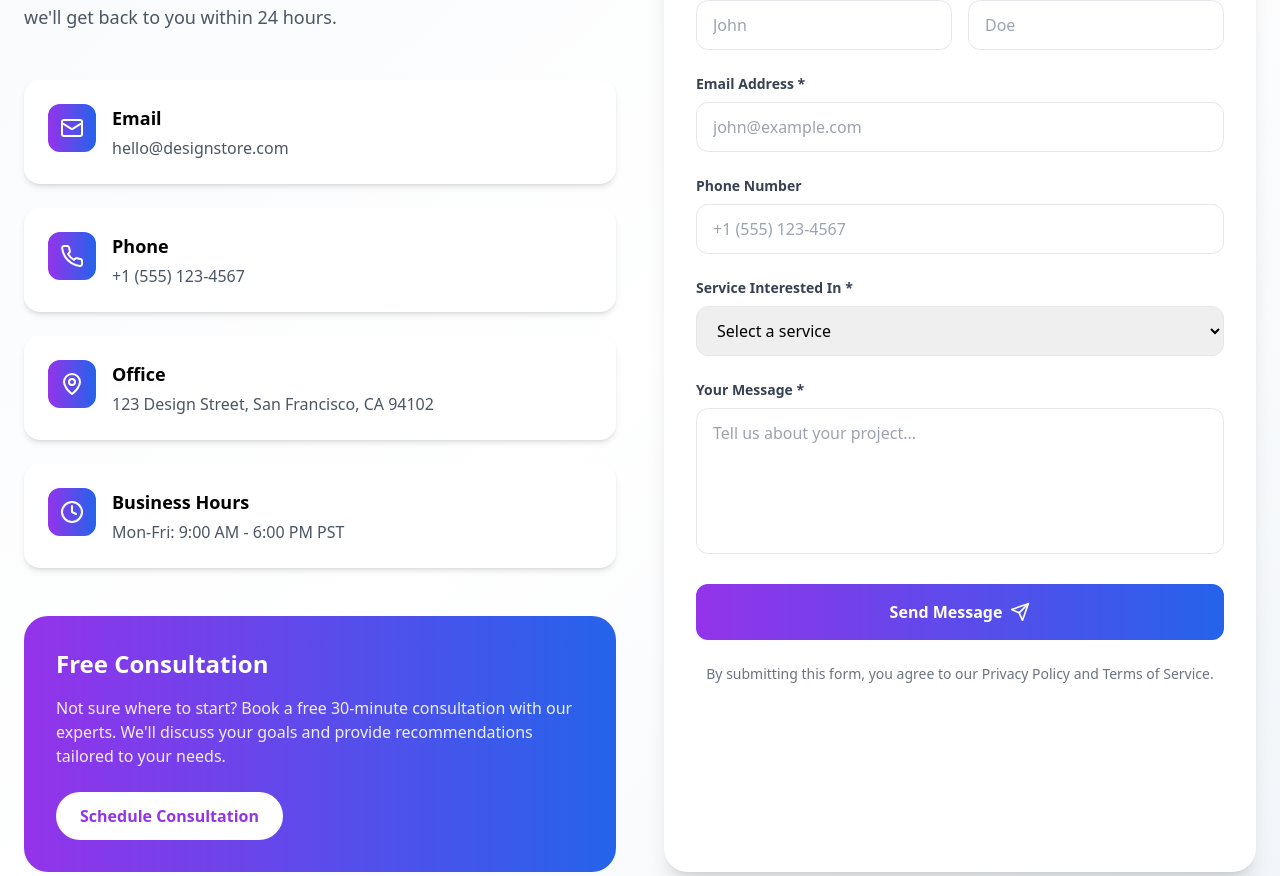
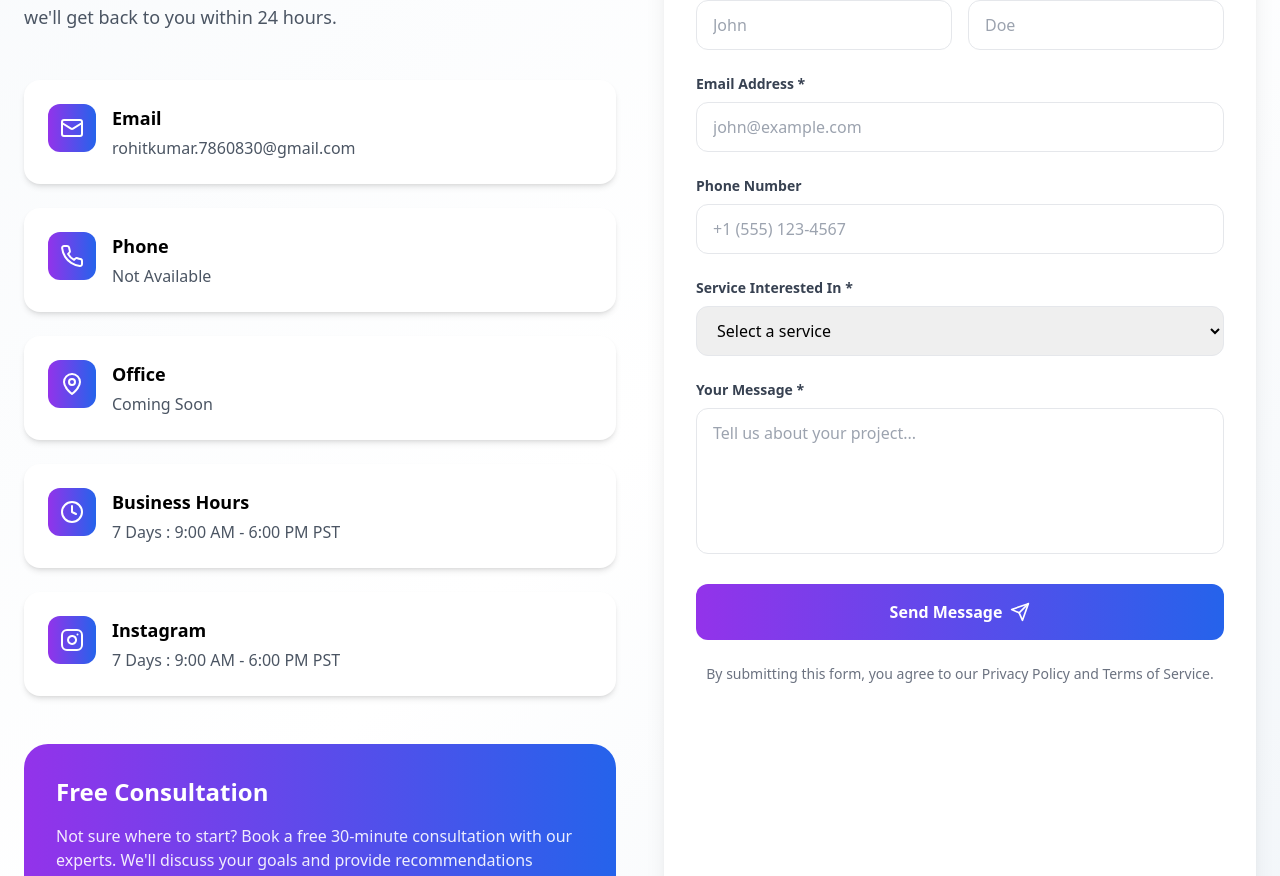
Before and after one commit to DevloperRohit-vibe/webstore, a Next.js app: page /contact in a window 1280 px wide. Shown: the part 629-1505 px from the top of the page. Built offline with nearby package versions, Linux system fonts and the light colour scheme.

Commit message:
Update: Changes in Contact info

```diff
--- a/components/contact/ContactInfo.tsx
+++ b/components/contact/ContactInfo.tsx
@@ -1,30 +1,36 @@
-import { Mail, Phone, MapPin, Clock } from 'lucide-react';
+import { Mail, Phone, MapPin, Clock, Instagram } from 'lucide-react';
 
 export default function ContactInfo() {
   const contactDetails = [
     {
       icon: <Mail className="w-6 h-6" />,
       title: 'Email',
-      content: 'hello@designstore.com',
-      link: 'mailto:hello@designstore.com'
+      content: 'rohitkumar.7860830@gmail.com',
+      link: 'mailto:rohitkumar.7860830@gmail.com'
     },
     {
       icon: <Phone className="w-6 h-6" />,
       title: 'Phone',
-      content: '+1 (555) 123-4567',
-      link: 'tel:+15551234567'
+      content: 'Not Available',
+      link: 'Not Available'
     },
     {
       icon: <MapPin className="w-6 h-6" />,
       title: 'Office',
-      content: '123 Design Street, San Francisco, CA 94102',
-      link: 'https://maps.google.com'
+      content: 'Coming Soon',
+      link: 'Coming Soon'
     },
     {
       icon: <Clock className="w-6 h-6" />,
       title: 'Business Hours',
-      content: 'Mon-Fri: 9:00 AM - 6:00 PM PST',
+      content: '7 Days : 9:00 AM - 6:00 PM PST',
       link: null
+    },
+    {
+      icon: <Instagram className="w-6 h-6" />,
+      title: 'Instagram',
+      content: '7 Days : 9:00 AM - 6:00 PM PST',
+      link: "https://www.instagram.com/@rohit.tho8s"
     }
   ];
 
```
